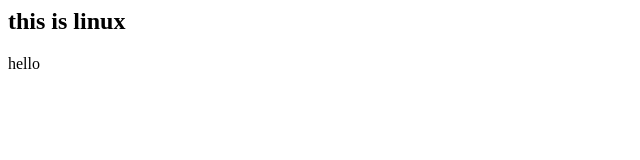
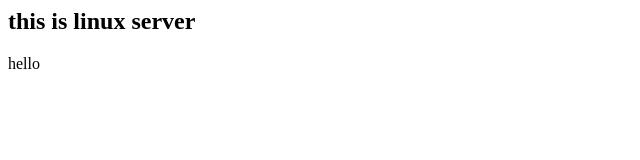
Before and after one commit to Vaithi1307/testdemo25, a plain HTML site: page index.html in a window 1280 px wide. Shown: the full height of the page, 0-640 px from the left. Drawn offline with Linux system fonts and the light colour scheme.

Commit message:
Update index.html

```diff
--- a/index.html
+++ b/index.html
@@ -1,4 +1,4 @@
 <html>
-	<h2>this is linux</h2>
+	<h2>this is linux server</h2>
 	hello
 </html>
```
